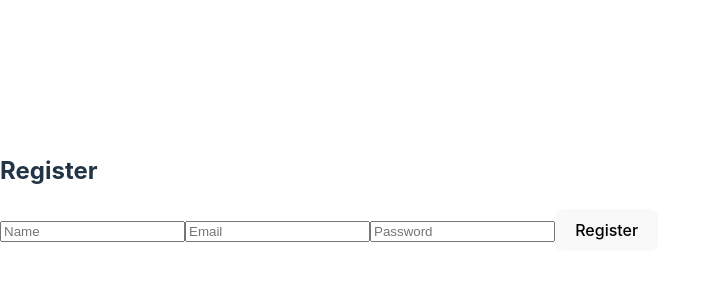
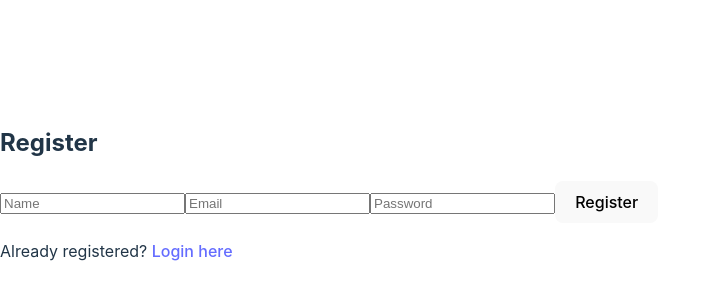
Before and after one commit to Gokul-96/Real-Estate-Client, a React (Vite) app: page / in a window 1280 px wide. Shown: the part 208-508 px from the top of the page, without its empty margins (0-701 px from the left). Built offline with nearby package versions, Linux system fonts and the light colour scheme.

Commit message:
changes8

```diff
--- a/src/components/Register.jsx
+++ b/src/components/Register.jsx
@@ -1,5 +1,5 @@
 import React, { useState } from 'react';
-import { useNavigate } from 'react-router-dom';
+import { useNavigate ,Link} from 'react-router-dom';
 import api from '../utils/api';
 
 
@@ -47,6 +47,9 @@
                 <input type='password' name='password' value={password} onChange={handleChange} placeholder="Password" required/>
                 <button type="submit">Register</button>
             </form>
+            <p>
+          Already registered? <Link to="/login">Login here</Link>
+        </p>
         </div>
      </div>
   )
```
